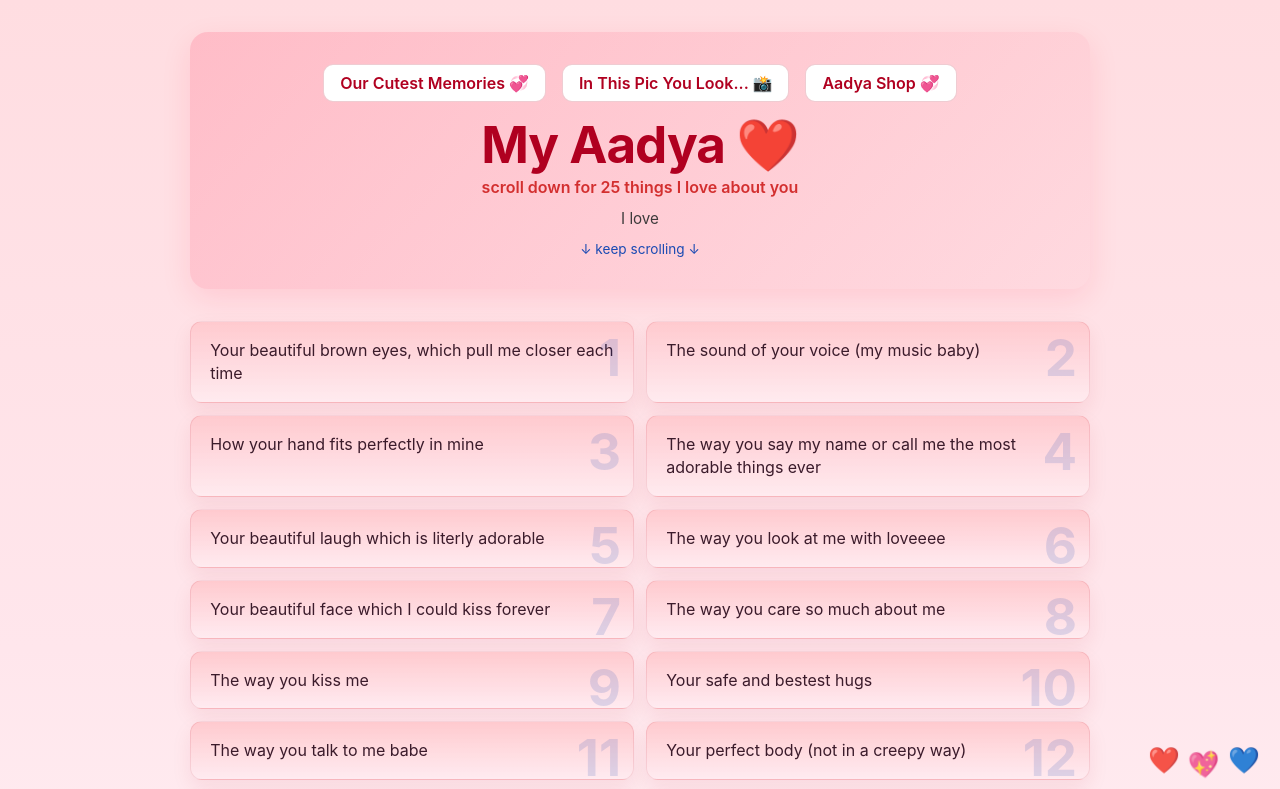
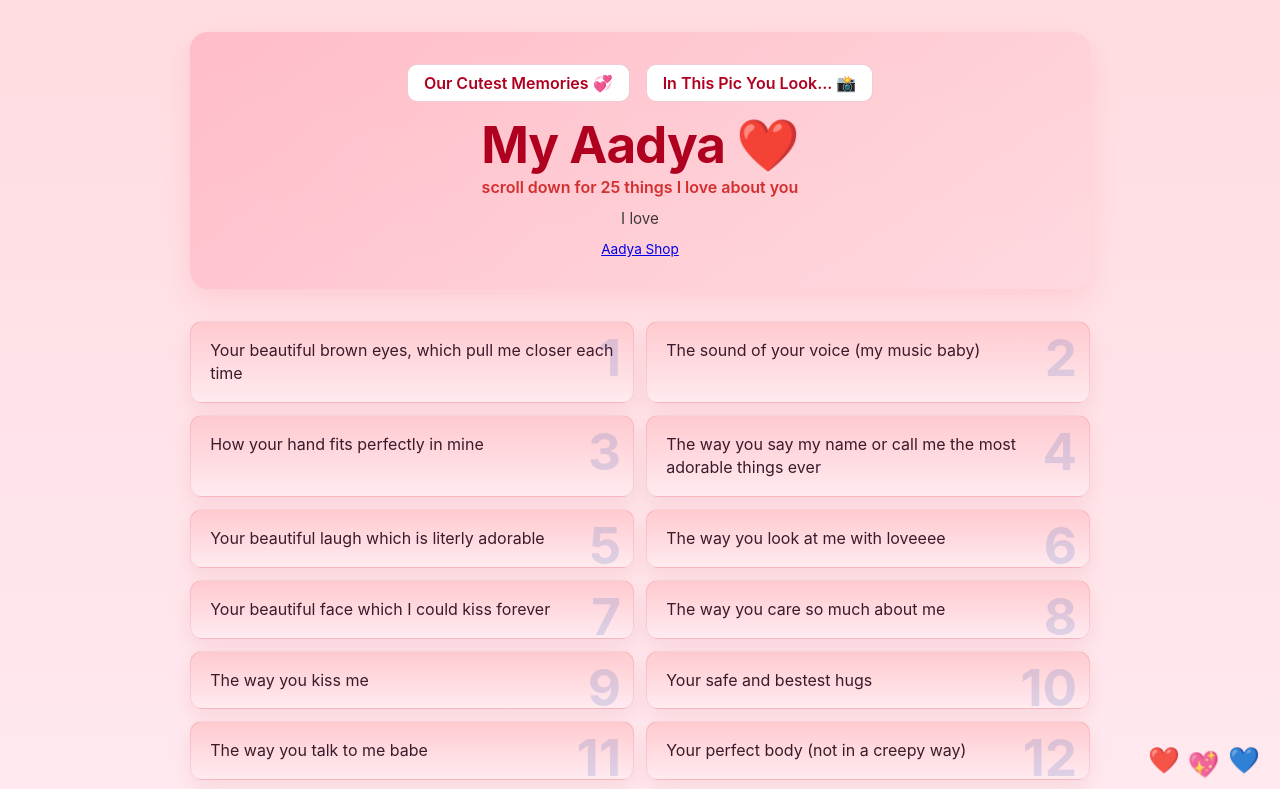
Before and after one commit to com-net/mylove, a plain HTML site: page index.html in a window 1280 px wide. Shown: the top 789 px of the page. Drawn offline with Linux system fonts and the light colour scheme.

Commit message:
Update index.html

```diff
--- a/index.html
+++ b/index.html
@@ -36,12 +36,11 @@
 <div class="nav">
   <a href="memories.html">Our Cutest Memories 💞</a>
   <a href="her.html">In This Pic You Look... 📸</a>
-  <a href="aadya-merchandise.html">Aadya Shop 💞</a>
 </div>
 <h1>My Aadya ❤️</h1>
 <p class="lead">scroll down for 25 things I love about you</p>
 <p class="sub muted">I love</p>
-<div class="scroll-hint">↓ keep scrolling ↓</div>
+<div class="scroll-hint"> <a href="aadya-merchandise.html">Aadya Shop </a></div>
 </header>
 
 <main>
```
